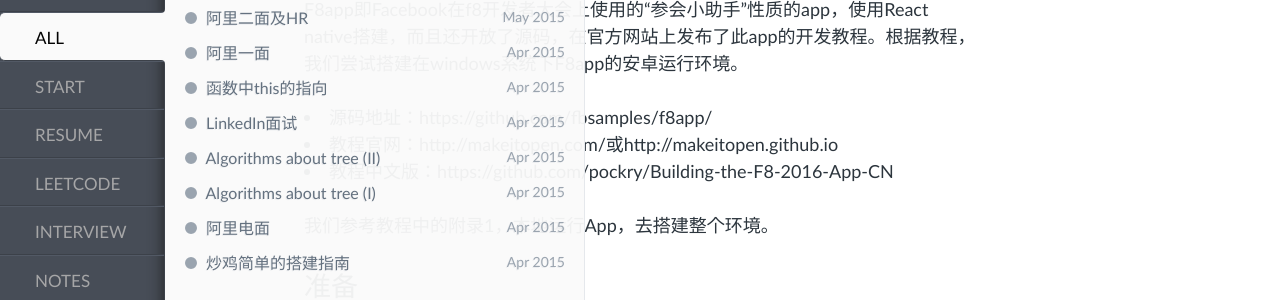
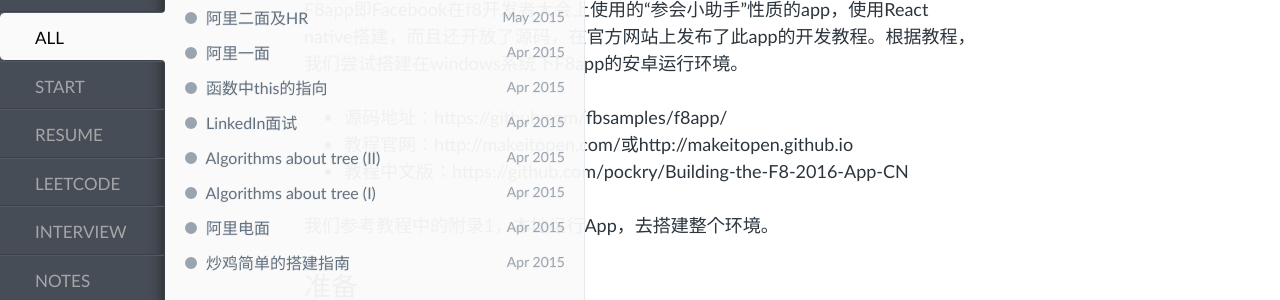
Before and after one commit to weiier/blog, a Jekyll site: the page built from _posts/2016-04-29-f8app.html, in a window 1280 px wide. Shown: the part 179-479 px from the top of the page. Built offline with Jekyll 4.4.1, drawn with Linux system fonts in a browser that asks for light colours; comment, search, counter and statistics services are not loaded.

Commit message:
Update 2016-04-29-f8app.html

```diff
--- a/_posts/2016-04-29-f8app.html
+++ b/_posts/2016-04-29-f8app.html
@@ -4,10 +4,12 @@
 categories: note
 ---
 <p>F8app即Facebook在f8开发者大会上使用的“参会小助手”性质的app，使用React native搭建，而且还开放了源码，在官方网站上发布了此app的开发教程。根据教程，我们尝试搭建在windows系统下F8app的安卓运行环境。</p>
+<ul>
 <li>源码地址：https://github.com/fbsamples/f8app/</li>
 <li>教程官网：http://makeitopen.com/或http://makeitopen.github.io</li>
 <li>教程中文版：https://github.com/pockry/Building-the-F8-2016-App-CN</li>
-<p>我们参考教程中的附录1，本地运行App，去搭建整个环境。</>
+</ul>
+<p>我们参考教程中的附录1，本地运行App，去搭建整个环境。</p>
 <h2>准备</h2>
 <p>在搭建f8app的开发环境之前，我们必须安装一些必要的东西。依次有git、node、mongoDB、parse-server、React Native、Android SDK等。安装时也会有一些注意事项。</p>
 <ul>
```
